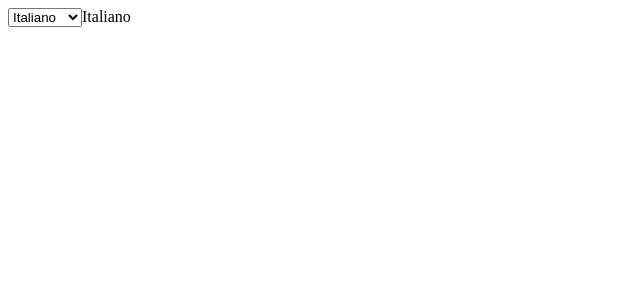
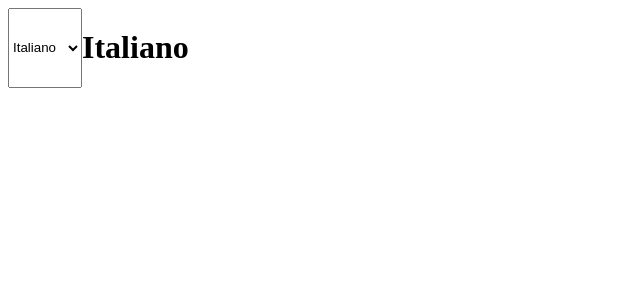
Before and after one commit to hershellayton95/esercizi-react, a React (Create React App) app: page / in a window 1280 px wide. Shown: the top 300 px of the page, without its empty margins (0-640 px from the left). Built offline with nearby package versions, Linux system fonts and the light colour scheme.

Commit message:
create context 02

```diff
--- a/src/DisplayLanguage.js
+++ b/src/DisplayLanguage.js
@@ -10,7 +10,7 @@ export class DisplayLanguage extends React.Component {
             <div>
                 <LanguageContext.Consumer>
                     {element => {
-                        return <div>{element}</div>
+                        return <h1>{element}</h1>
                     }}
                 </LanguageContext.Consumer>
             </div>
```
Also changed, not shown: Context - 01.txt (deleted), Context - 02.txt (added).
